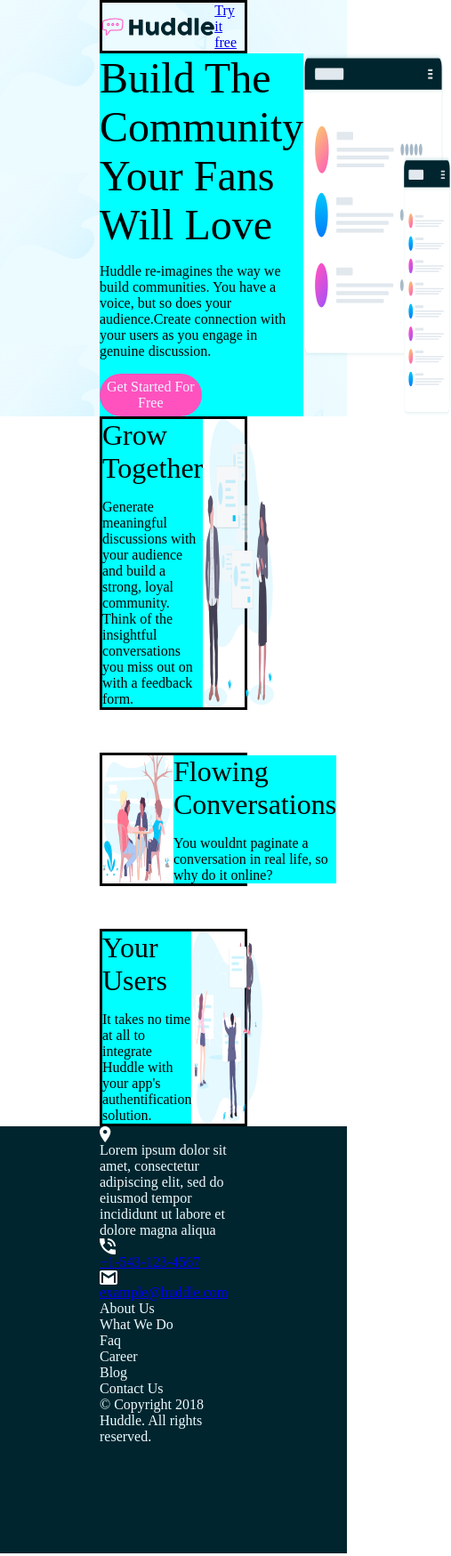
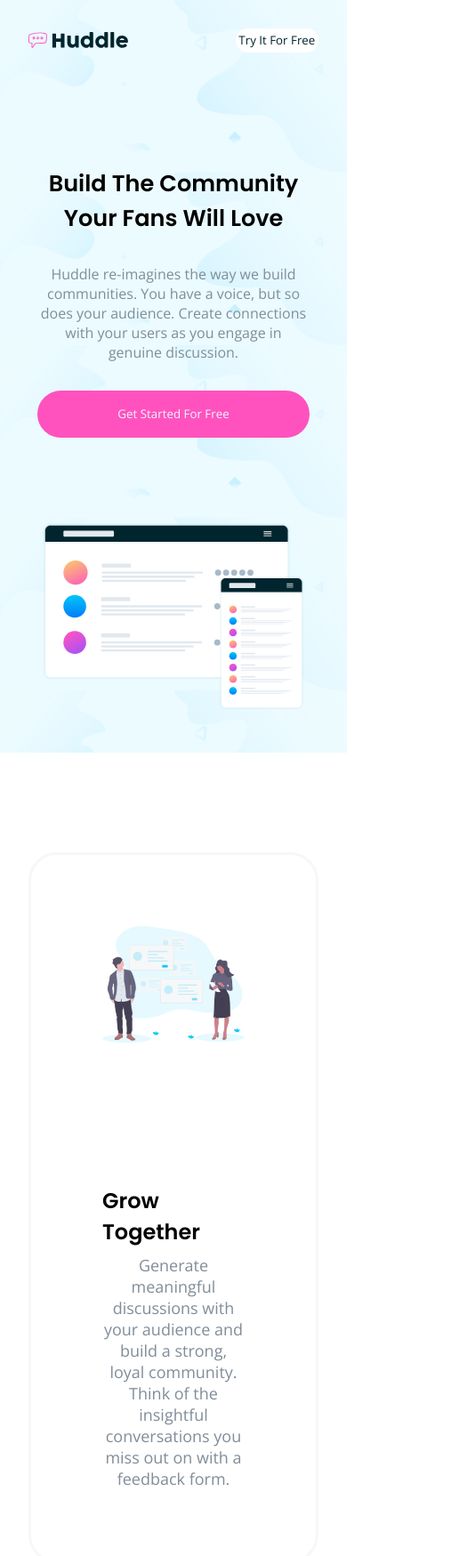
Before and after one commit to Jxnfernandx/huddle-landing-page-master, a plain HTML site: page index.html in a window 390 px wide. Shown: the top 1749 px of the page at 89% size, 507 px wide, since content can reach past the window. Drawn offline with nearby package versions, Linux system fonts and the light colour scheme.

Commit message:
Basic structure, needs fine tuning

```diff
--- a/index.html
+++ b/index.html
@@ -11,55 +11,70 @@
 
   </head>
   <body>
-      <header class="primary-header">
+      <header>
         <nav class="nav-container">
           <a href="#">
             <img class="logo" s
                  src="./images/logo.svg"
                  alt="company logo">
           </a>
-          <a href="#">Try it free</a>
+          <button>Try it for free</button>
         </nav>
         <div class="header-container">
-          <div class="text-box">
-            <h1>Build the community your fans will love</h1>
-            <p>Huddle re-imagines the way we build communities. You have a voice, but so does your audience.Create connection with your users as you engage in genuine discussion. </p>
-            <button>Get started for free</button>
+          <div class="header-text">
+            <h1>
+              Build the community your fans will love
+            </h1>
+            <p>Huddle re-imagines the way we build communities.
+              You have a voice, but so does your audience.
+              Create connections with your users as you engage in genuine discussion.
+            </p>
+            <button>Get Started for free</button>
           </div>
-          <img src="/images/illustration-mockups.svg">
+          <div class="header-img">
+            <img src="./images/illustration-mockups.svg" alt="">
+          </div>
         </div>
       </header>
     <main>
       <section class="container-img-right">
+          <img class="box-image"
+          src="/images/illustration-grow-together.svg">
           <div class="text-box">
             <h2>Grow Together</h2>
             <p>Generate meaningful discussions with your audience and build a strong, loyal community.
                Think of the insightful conversations you miss out on with a feedback form.
             </p>
           </div>
-        <img src="/images/illustration-grow-together.svg">
       </section>
 
-      <section class="flowing convo">
-        <img src="/images/illustration-flowing-conversation.svg">
+      <section class="container-img-left">
+          <img  class="box-image"
+          src="/images/illustration-flowing-conversation.svg"
+          alt="Drawing of people sitting at table">
           <div class="text-box">
             <h2>Flowing Conversations</h2>
-          <p>You wouldnt paginate a conversation in real life, so why do it online?</p>
+            <p>You wouldnt paginate a conversation in real life, so why do it online?
+              Our threads have just in-time loading for a more natural flow.
+            </p>
           </div>
       </section>
 
       <section class="container-img-right">
+          <img  class="box-image"
+                src="/images/illustration-your-users.svg">
           <div class="text-box">
             <h2>Your Users</h2>
-          <p>It takes no time at all to integrate Huddle with your app's authentification solution.</p>
+            <p>It takes no time at all to integrate Huddle with your app's authentification solution.
+              This means, once signed into your app, your users can star chatting immediately.
+            </p>
           </div>
-        <img src="/images/illustration-your-users.svg">
       </section>
     </main>
-
     <footer>
+      <section class="contacts">
           <div class="location">
-        <img src="./images/icon-location.svg"alt="location pin icon">
+            <img src="./images/icon-location.svg" alt="location pin icon">
             Lorem ipsum dolor sit amet, consectetur adipiscing elit, sed do eiusmod tempor
             incididunt ut labore et dolore magna aliqua
           </div>
@@ -72,22 +87,43 @@
             <img src="./images/icon-email.svg"
                  alt="email envelope icon">
              <a href="mailto:example@huddle.com">example@huddle.com</a>
-
           </div>
-      <div>
+      </section>
+      <section class="navigation">
           <nav class="footer-nav">
             <ul aria-label="Footer" role="list">
               <li><a href="#">About us</a></li>
+              <li><a href="#">Career</a></li>
               <li><a href="#">What we do</a></li>
+              <li><a href="#">Blog</a></li>
               <li><a href="#">Faq</a></li>
-            <li><a href="#">Career</a></li>
-            <li><a href="#">Blog</a></li>
               <li><a href="#">Contact us</a></li>
             </ul>
           </nav>
+      </section>
+      <div class="footer-socials">
+        <ul class="social" role="list">
+          <li>
+            <a href="https://www.facebook.com/">
+              <svg xmlns="http://www.w3.org/2000/svg"
+                   height="1em"
+                   viewBox="0 0 512 512">
+                  <path d="M504 256C504 119 393 8 256 8S8 119 8 256c0 123.78 90.69 226.38 209.25 245V327.69h-63V256h63v-54.64c0-62.15 37-96.48 93.67-96.48 27.14 0 55.52 4.84 55.52 4.84v61h-31.28c-30.8 0-40.41 19.12-40.41 38.73V256h68.78l-11 71.69h-57.78V501C413.31 482.38 504 379.78 504 256z"/></svg>
+            </a>
+          </li>
+          <li>
+            <a href="https://twitter.com">
+              <img src="./social icons/twitter.svg" alt="">
+            </a>
+          </li>
+          <li>
+            <a href="https://www.instagram.com">
+              <img src="./social icons/insta.svg" alt="">
+            </a>
+          </li>
+        </ul>
+        &copy; Copyright 2018 Huddle. All rights reserved.
       </div>
-
-      &copy; Copyright 2018 Huddle. All rights reserved.
     </footer>
   </body>
 
--- a/styles.css
+++ b/styles.css
@@ -1,3 +1,6 @@
+@import url('https://fonts.googleapis.com/css2?family=Open+Sans&family=Poppins:wght@600&display=swap');
+
+
 :root {
     /* Colors */
 
@@ -8,35 +11,26 @@
     --Very-Pale-Cyan: hsl(193, 100%, 96%);
     --Very-Dark-Cyan: hsl(192, 100%, 9%);
     --Grayish-Blue: hsl(208, 11%, 55%);
-
 }
-
-
 *,
 *::before,
 *::after {
     box-sizing: border-box;
     margin: 0;
     padding: 0;
-    font: inherit;
+    font-family: 'Open Sans', sans-serif;
 }
 html,
 body {
     height: 100%;
+
 }
 html {
     scroll-behavior: smooth;
-
 }
 body {
     position: relative;
     text-rendering: optimizeSpeed;
-}
-main,
-footer,
-header {
-    padding-left: 7em;
-    padding-right: 7em;
 }
 img,
 picture,
@@ -52,11 +46,18 @@
     text-transform: capitalize;
 
 }
+h1, h2 {
+    font-family: 'Poppins', sans-serif;
+}
 h1 {
-    font-size: 3em;
+    font-size: 3.5em
 }
-h2 {
-    font-size: 2em;
+p {
+    color: var(--Grayish-Blue);
+    font-size: 18px
+}
+.nav-container {
+    padding: 2em 5em;
 }
 button {
     border: none;
@@ -64,62 +65,186 @@
     background-color: var(--pink);
     color: aliceblue;
     cursor: pointer;
+    width: 26em;
+    height: 4em;
+}
+.nav-container button {
+    background-color: white;
+    color: var(--Very-Dark-Cyan);
+    width: 15em;
+    height: 3em;
 }
 header {
-    background-image: url("/images/bg-hero-desktop.svg");
+    background-image: url(./images/bg-hero-desktop.svg);
     background-color: var(--Very-Pale-Cyan);
     background-size: contain;
-
+    margin-bottom: 5em;
+}
+.header-container {
+    display: flex;
+    padding: 3em
+}
+.header-text {
+    display: flex;
+    flex-direction: column;
+    justify-content: center;
+    gap: 2em;
+    margin-bottom: 3em;
+    padding: 3em;
+    flex: 1;
+}
+.header-text p {
+    font-size: 1em;
+}
+.nav-container {
+    display: flex;
+    align-items: center;
+    justify-content: space-between;
 }
 main {
     display: flex;
     flex-direction: column;
     gap: 3em;
+    margin-bottom: 7em;
 }
-.header-container {
+.container-img-right {
     display: flex;
-    flex-direction: row;
+    flex-direction: row-reverse;
 }
-.nav-container {
+.container-img-left {
     display: flex;
-    justify-content: space-between;
-    border: solid;
-    align-items: center;
 }
 .text-box {
     display: flex;
     flex-direction: column;
     justify-content: center;
-    gap: 1em;
-    background-color: aqua;
 }
-.text-box  button {
-    width: 50%;
-    height: 3em;
+main,
+footer {
+    padding: 6em;
 }
-section {
-    border: solid black;
-    display: flex;
-
+main section {
+    border: solid rgb(247, 247, 247);
+    border-radius: 2em;
 }
-section img {
-    width: 50%;
+.text-box,
+.box-image {
+    flex: 1;
+    padding: 5em;
 }
+.image-box img {
+    height: auto;
+  }
 footer {
     background-color: var(--Very-Dark-Cyan);
     color: var(--Very-Pale-Cyan);
-    width: 100vw;
-    height: 30em;
+    display: flex;
+    justify-content: space-between;
+    height: 90vh;
+}
+.contacts,
+.navigation,
+.copyright {
+    flex: 1;
+    padding: 1rem;
+}
+
+.location,
+.phone,
+.email {
+    display: flex;
+    align-items: center;
+    gap: 1em;
+    text-decoration: none;
+}
+.navigation {
+    display: flex;
+    flex-wrap: wrap;
+}
+.footer-nav {
+    display: flex;
+    flex-direction: column;
+    width: 50%; /* Adjust as needed */
+}
+
+.footer-nav ul {
+    list-style: none;
+    padding: 0;
+    margin: 0;
+    display: flex;
+    flex-wrap: wrap;
+}
+.footer-nav li {
+    width: 50%;
+    padding: 0.5rem 0;
 }
 .footer-nav a {
     text-decoration: none;
     color: var(--Very-Pale-Cyan);
     text-transform: capitalize;
 }
-.footer-nav a:hover {
-    text-decoration: underline;
+@media (max-width: 600px) {
+    .nav-container {
+        padding: 2em 2em ;
+    }
+    .nav-container a {
+        width: 7em;
+    }
+    .nav-container button {
+        width: 7em;
+        height: 2em;
+    }
+    .header-container {
+        display: flex;
+        flex-direction: column;
+        align-items: center;
+    }
+    .header-text {
+        text-align: center;
+    }
+    .header-text button {
+        width: 23em;
+    }
+    h1 {
+         font-size: 1.6em;
+    }
+    main {
+        padding: 2em;
+    }
+   .text-box {
+    align-items: center;
+    gap: .5em;
+   }
+   .text-box p {
+    text-align: center;
+   }
+   .container-img-left,
+   .container-img-right {
+    flex-direction: column;
+   }
+footer {
+    flex-direction: column;
+    padding: 1em;
+    align-items: start;
 }
-@media (min-width) {
 
+.contacts,
+.navigation {
+    width: 100%; /* Make each section take full width on mobile */
+    text-align: start; /* Center align text in each section */ /* Add some spacing between sections */
+}
+.footer-socials {
+    padding-left: 2em;
+}
+.footer-nav {
+    width: 100%; /* Make the navigation take full width on mobile */
+}
+.footer-nav li {
+    justify-content: start;
+}
 
+.footer-nav li {
+    width: 100%; /* Make each navigation item take full width on mobile */
+    text-align: start; /* Center align text in navigation items */
 }
+}
```
Lines whose indentation alone changed are shown as unchanged.
